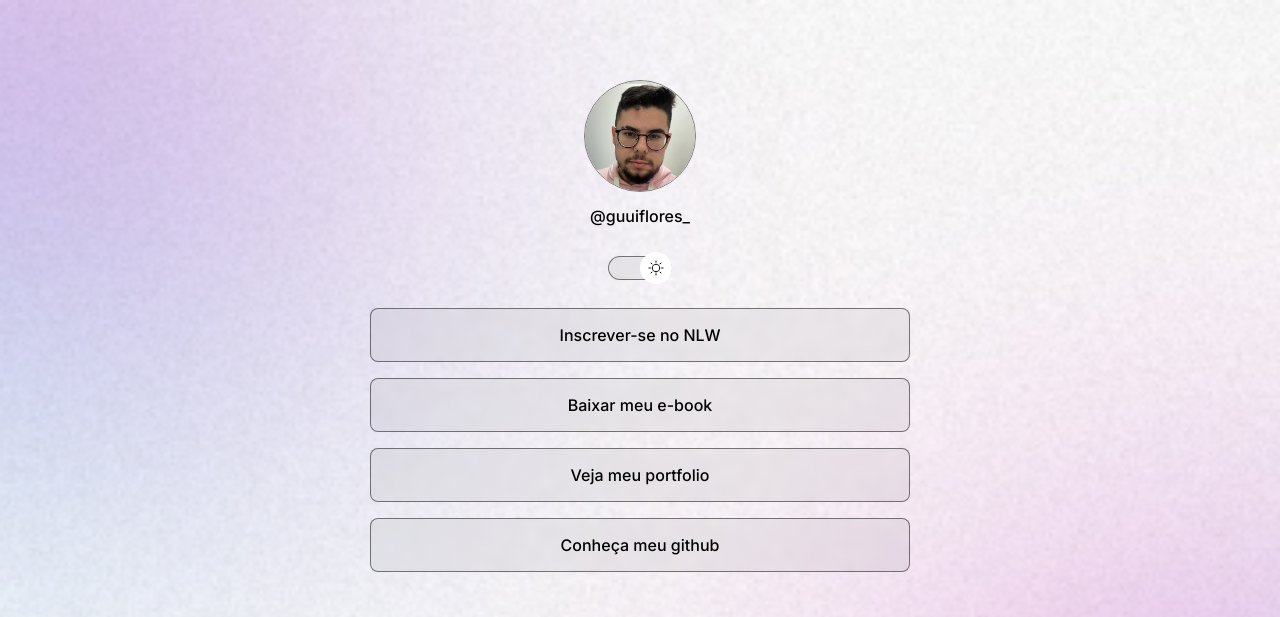
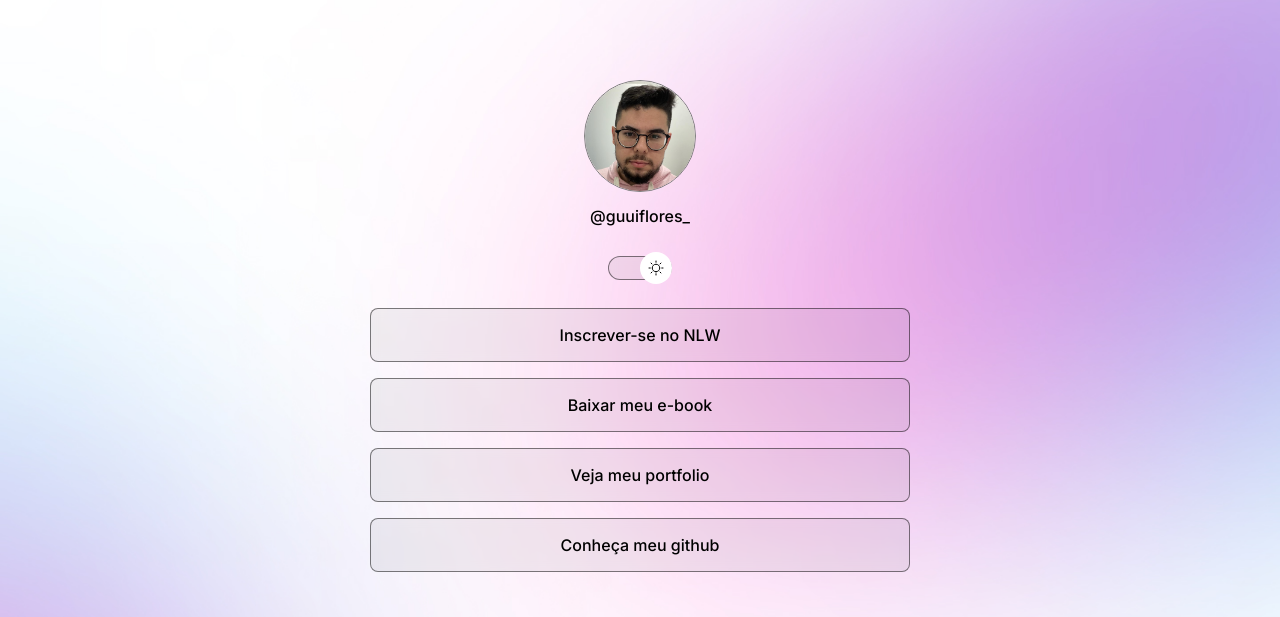
Before and after one commit to guilhermefflores/projeto-devlinks, a plain HTML site: page index.html in a window 1280 px wide. Shown: the top 617 px of the page. Drawn offline with nearby package versions, Linux system fonts and the light colour scheme.

Commit message:
change background based on media queries

```diff
--- a/style.css
+++ b/style.css
@@ -30,6 +30,7 @@ body {
   background-size: cover;
   */
   background: var(--bg-url) no-repeat top center/cover;
+  height: 100vh;
 }
 body * {
   font-family: "Inter", sans-serif;
@@ -150,3 +151,15 @@ footer {
   list-style: none;
   font-size: 14px;
 }
+
+/* media queries */
+
+@media (min-width: 700px) {
+  :root {
+    --bg-url: url(./assets/bg-desktop-dark.jpg)
+  }
+
+  .light {
+    --bg-url: url(./assets/bg-desktop-light.jpg)
+  }
+}
```
